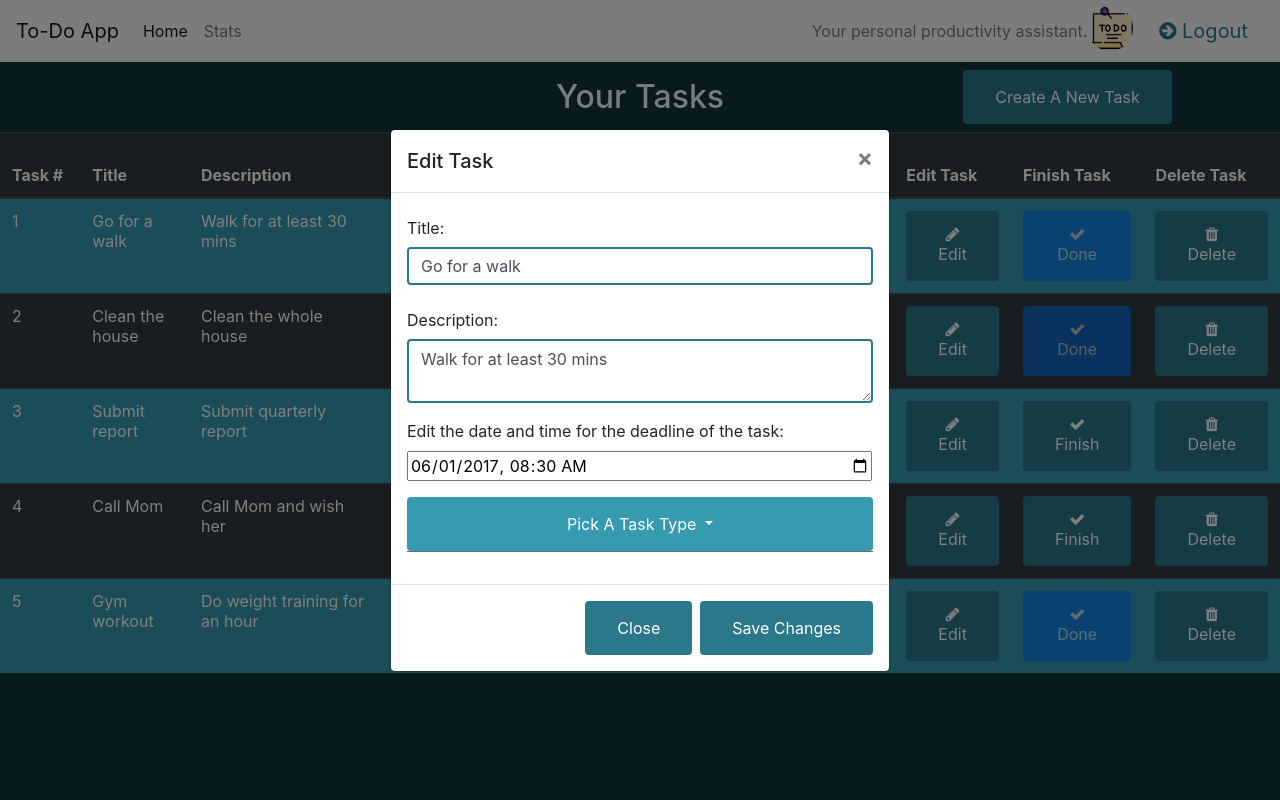
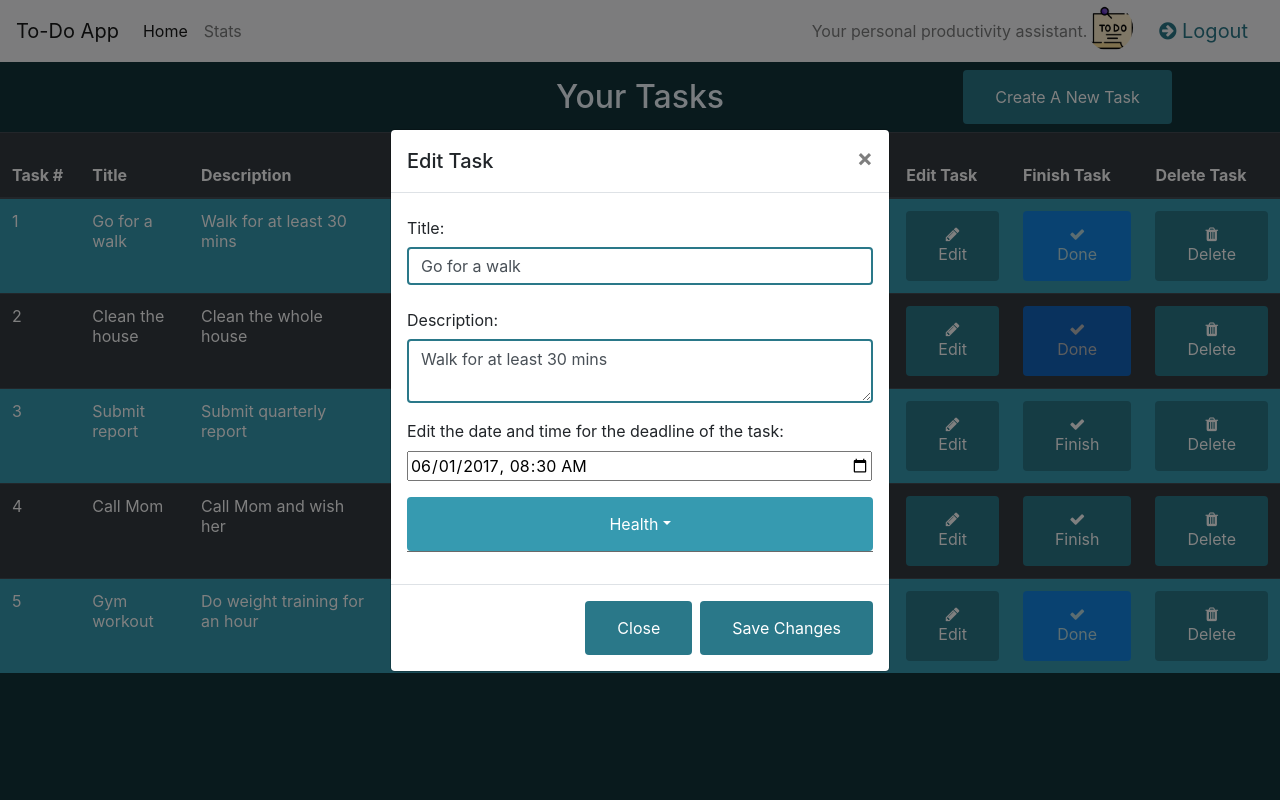
Before and after one commit to alperengozeten/To-Do-App-Flask, a Flask app: page /tasks in a window 1280 px wide, after a click on "Edit". Run offline with Flask 2, Linux system fonts and the light colour scheme; a user stored in the database is signed in; data comes from the database, SQL or seed files in the repository; data that the repository does not hold is empty; some libraries are stand-ins or nearby versions.

Commit message:
put task type in edit

```diff
--- a/app/templates/tasks.html
+++ b/app/templates/tasks.html
@@ -43,8 +43,11 @@
               $(".edit-btn").click(function () {
                   var my_task_title = $(this).attr('data-task-title');
                   var my_task_description = $(this).attr('data-task-description');
+                  var my_task_type = $(this).attr('data-task-type');
                   $("#edit-task-title").val(my_task_title);
                   $("#edit-task-description").val(my_task_description);
+                  $("#editDropdownMenuButton").text(my_task_type);
+                  $("#editDropdownMenuButton").val(my_task_type);
               })
           });
 
@@ -131,7 +134,7 @@
                   <td>Not Completed</td>
                 {% endif %}
                 <td>{{ row.task_type }}</td>
-                <td><button class="btn btn-primary edit-btn" data-toggle="modal" data-target="#editModal" data-task-title="{{row.title}}" data-task-description="{{row.description}}"><i class="fa fa-pencil"></i> Edit</button>
+                <td><button class="btn btn-primary edit-btn" data-toggle="modal" data-target="#editModal" data-task-title="{{row.title}}" data-task-description="{{row.description}}" data-task-type="{{row.task_type}}"><i class="fa fa-pencil"></i> Edit</button>
                 {% if row.done_time is none %}
                   <td><button class="btn btn-primary finish-btn" data-toggle="modal" data-target="#modalMarkFinished" data-task-id="{{row.id}}"><i class="fa fa-check"></i> Finish</button>
                 {% else %}
```
